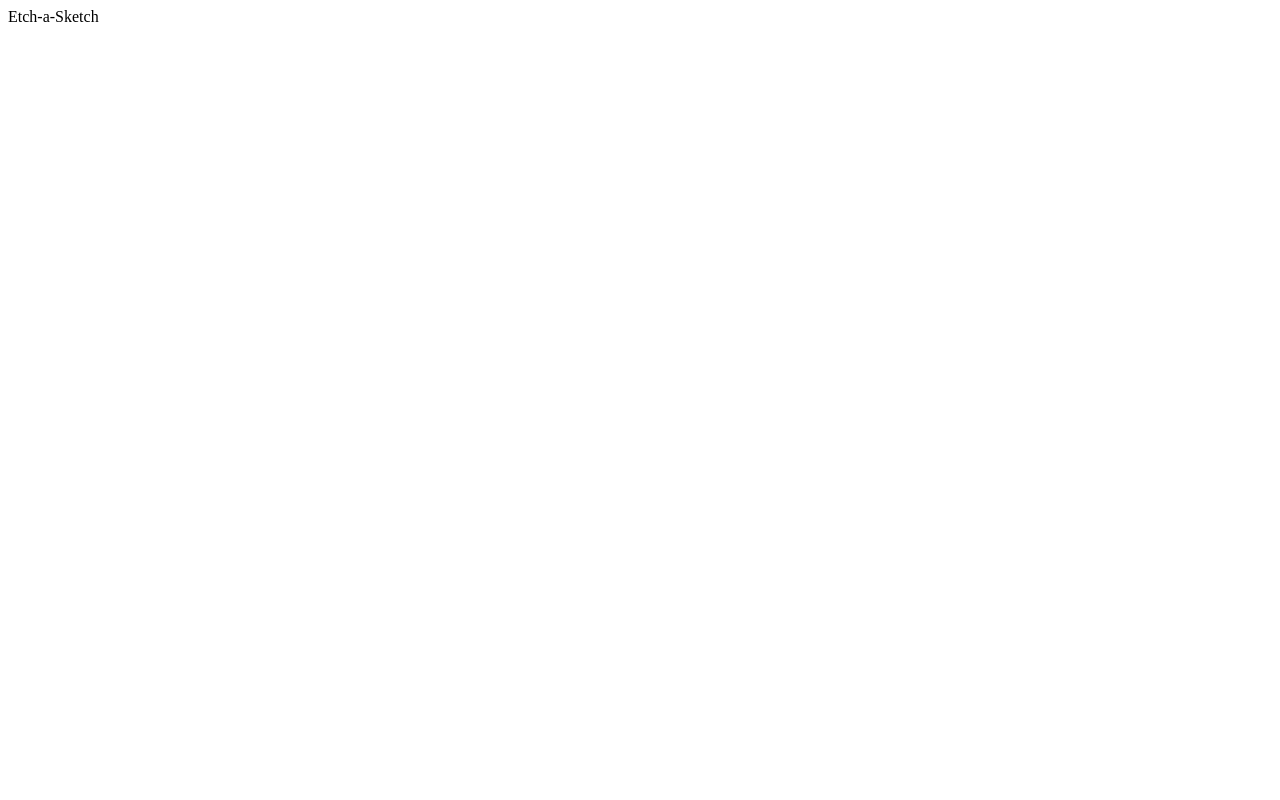
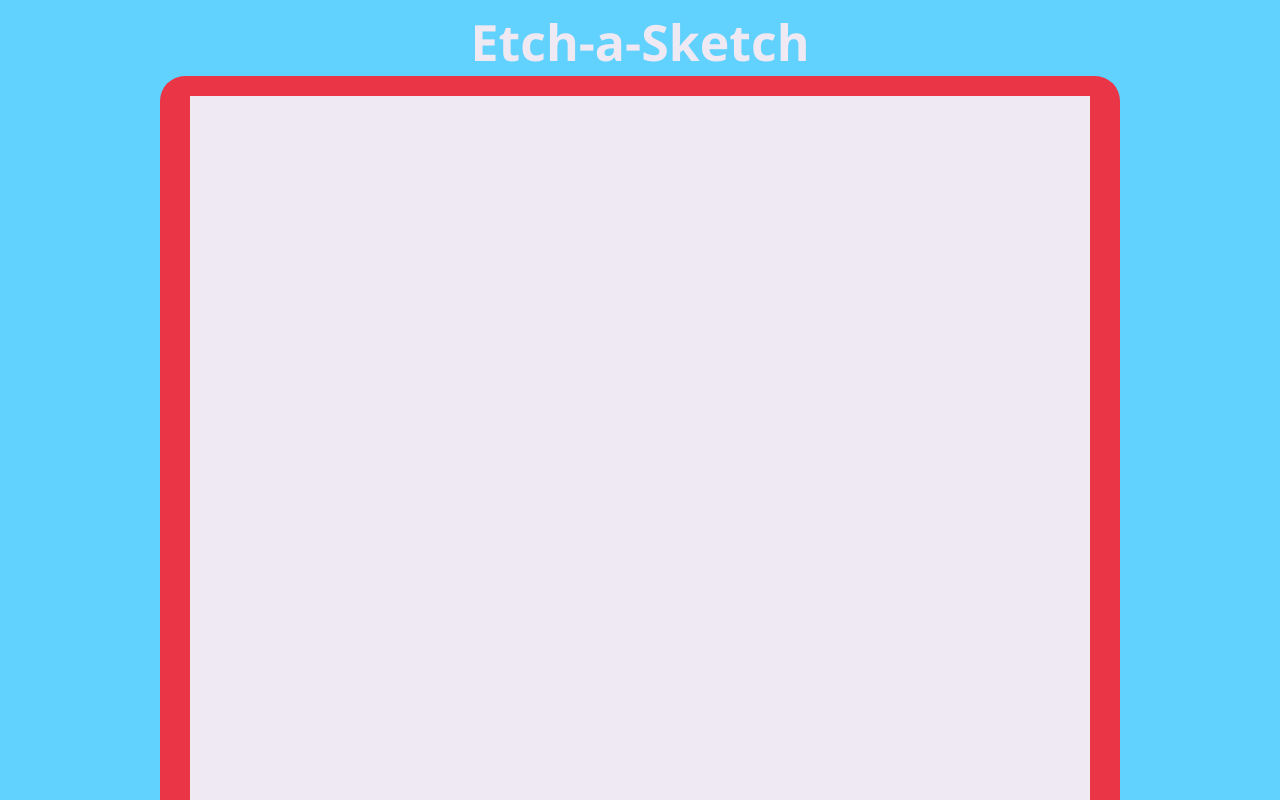
Before and after one commit to Michanoku/odin-etchasketch, a plain HTML site: page index.html in a window 1280 px wide. Shown: the top 800 px of the page. Drawn offline with Linux system fonts and the light colour scheme.

Commit message:
Add styling for background

```diff
--- a/index.html
+++ b/index.html
@@ -8,7 +8,9 @@
 </head>
 <body>
     <div class="title">Etch-a-Sketch</div>
-    <div id="container"></div>
+    <div id="board">
+        <div id="container"></div>
+    </div>
     <script type="javascript/text" src="script.js"></script>
 </body>
 </html>
--- a/script.js
+++ b/script.js
@@ -0,0 +1,2 @@
+const container = document.querySelector('#container');
+let grid = 16;
--- a/style.css
+++ b/style.css
@@ -1,5 +1,34 @@
 /*Colors to use: board: #EA3546, backgorund: #EFE9F4, general background: #61D1FD*/
+* {
+  box-sizing: border-box;
+}
+
+body {
+    background-color: #61D1FD;
+}
 
 .title {
+    font-family: 'Segoe UI', Tahoma, Geneva, Verdana, sans-serif;
+    color: #EFE9F4;
+    text-align: center;
+    font-size: 50px;
+    font-weight: 700;
+}
 
+#board {
+    display: flex;
+    justify-content: center;
+    align-items: start;
+    border-radius: 25px;
+    background-color: #EA3546;
+    margin: auto;
+    width: 960px;
+    height: 960px;
 }
+
+#container {
+    background-color: #EFE9F4;
+    margin-top: 20px;
+    width: 900px;
+    height: 900px;
+}
```
